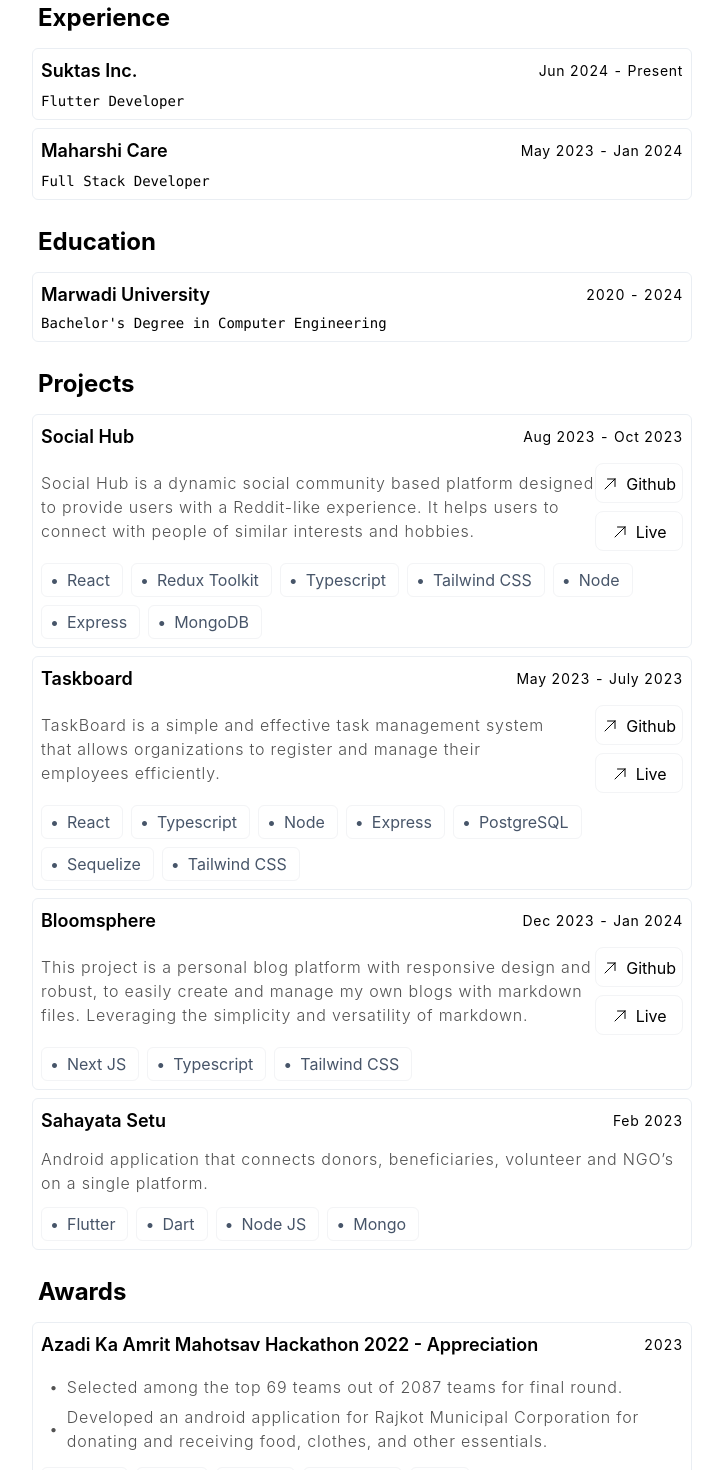
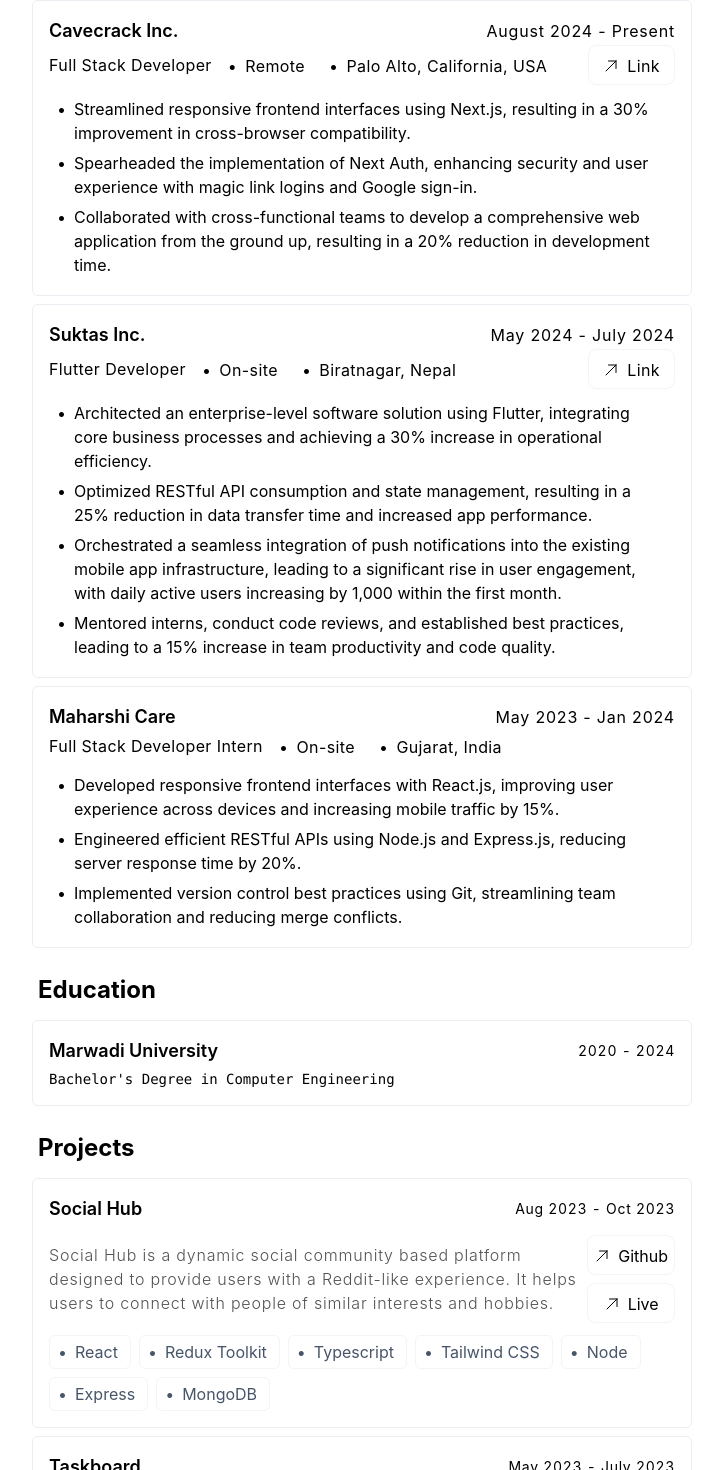
Before and after one commit to codexsusan/cv, a React (Vite) app: page / in a window 1280 px wide. Shown: the part 504-1974 px from the top of the page, without its empty margins (278-1001 px from the left). Built offline with nearby package versions, Linux system fonts and the light colour scheme.

Commit message:
added link and location for company link

```diff
--- a/src/components/cards/AwardCard.tsx
+++ b/src/components/cards/AwardCard.tsx
@@ -12,28 +12,24 @@
 
 function AwardCard({ award }: { award: AwardCardProps }) {
     return (
-        <div className="lex flex-col space-y-3 border border-slate-300/40 p-2 rounded-md hover:bg-gray-50 hover:border-gray-300">
+        <div className="lex flex-col space-y-3 border border-slate-300/40 p-4 rounded-md hover:bg-gray-50 hover:border-gray-300">
             <div className="flex justify-between items-center gap-x-2">
                 <SubHeader>{award.event}</SubHeader>
                 <p className="text-sm tabular-nums tracking-wider">{award.date}</p>
             </div>
             <div className="flex items-center">
                 <Description>
-                    <List>
-                        Selected among the top 69 teams out of 2087 teams for final round.
-                    </List>
-                    <List>
-                        Developed an android application for Rajkot Municipal Corporation
-                        for donating and receiving food, clothes, and other essentials.
-                    </List>
+                    {award.points.map((point, index) => {
+                        return <List key={index}>{point}</List>;
+                    })}
                 </Description>
             </div>
             <div className="flex gap-2 flex-wrap">
-                <Bullet>Flutter</Bullet>
-                <Bullet>Dart</Bullet>
-                <Bullet>Node</Bullet>
-                <Bullet>Express</Bullet>
-                <Bullet>Git</Bullet>
+                {
+                    award.stack.map((skill, index) => {
+                        return <Bullet key={index}>{skill}</Bullet>;
+                    })
+                }
             </div>
         </div>
     );
--- a/src/components/cards/EducationCard.tsx
+++ b/src/components/cards/EducationCard.tsx
@@ -8,7 +8,7 @@
 
 function EducationCard({ education }: { education: EducationCardProps }) {
   return (
-    <div className="flex flex-col gap-y-1 border border-slate-300/40 p-2 rounded-md hover:border-gray-300 hover:bg-gray-50">
+    <div className="flex flex-col gap-y-1 border border-slate-300/40 p-4 rounded-md hover:border-gray-300 hover:bg-gray-50">
       <div className="flex justify-between items-center">
         <SubHeader>{education.institute}</SubHeader>
         <p className="text-sm tabular-nums tracking-wider">{education.date}</p>
--- a/src/components/cards/ExperienceCard.tsx
+++ b/src/components/cards/ExperienceCard.tsx
@@ -1,26 +1,55 @@
-import Bullet from "../common/Bullet";
+import Link from "../../assets/icons/link";
+import Button from "../common/Button";
+import List from "../common/List";
 import SubHeader from "../common/SubHeader";
 
 export interface ExperienceCardProps {
   role: string;
   company: string;
+  link: string;
+  location: string;
   date: string;
   type: string;
   description: string;
+  tasks: string[];
 }
 
 function ExperienceCard({ experience }: { experience: ExperienceCardProps }) {
   return (
-    <div className="flex flex-col gap-y-1.5 border border-slate-300/40 p-2 rounded-md hover:bg-gray-50 hover:border-gray-300">
+    <div className="flex flex-col  border border-slate-300/40 p-4 rounded-md hover:bg-gray-50 hover:border-gray-300">
       <div className="flex justify-between items-center">
         <div className="flex items-baseline gap-x-2 ">
           <SubHeader>{experience.company}</SubHeader>
         </div>
-        <p className="text-sm tabular-nums tracking-wider">{experience.date}</p>
+        <p className="text-base tracking-wider">{experience.date}</p>
       </div>
-      <div className="flex items-center gap-x-2">
-        <div className="text-sm font-mono">{experience.role}</div>
-        {experience.type.length > 0 && <Bullet>{experience.type}</Bullet>}
+      <div className="max-h-min flex justify-between items-center gap-x-2 tracking-wide">
+        <div className="flex items-center gap-x-2">
+          <div className="font-normal">{experience.role}</div>
+          {experience.type.length > 0 && <List>{experience.type}</List>}
+          <List>{experience.location}</List>
+        </div>
+        {experience.link.length > 0 && (
+          <Button>
+            <div className="flex items-center gap-x-2 px-2">
+              <Link />
+              <a
+                href={experience.link}
+                target="_blank"
+                className="text-base no-underline"
+              >
+                Link
+              </a>
+            </div>
+          </Button>
+        )}
+      </div>
+      <div className="mt-2">
+        {
+          experience.tasks.map((task, index) => {
+            return <List key={index}>{task}</List>;
+          })
+        }
       </div>
     </div>
   );
--- a/src/components/cards/ProjectCard.tsx
+++ b/src/components/cards/ProjectCard.tsx
@@ -17,7 +17,7 @@
 
 function ProjectCard({ project }: { project: ProjectCardProps }) {
   return (
-    <div className="lex flex-col space-y-3 border border-slate-300/40 p-2 rounded-md hover:bg-gray-50 hover:border-gray-300">
+    <div className="flex flex-col space-y-3 border border-slate-300/40 p-4 rounded-md hover:bg-gray-50 hover:border-gray-300">
       <div className="flex justify-between items-center">
         <SubHeader>{project.title}</SubHeader>
         <p className="text-sm tabular-nums tracking-wider">{project.date}</p>
--- a/src/components/common/List.tsx
+++ b/src/components/common/List.tsx
@@ -1,6 +1,6 @@
 function List({ children }: { children: string }) {
     return (
-        <div className="flex items-center gap-x-2 pt-1 pb-0.5 px-2 rounded-md">
+        <div className="flex items-start gap-x-2 pt-1 pb-0.5 px-2 rounded-md">
             <p>•</p>
             <p className="">{children}</p>
         </div>
--- a/src/user-data.json
+++ b/src/user-data.json
@@ -1,7 +1,7 @@
 {
   "profile": {
     "name": "Susan Khadka",
-    "description": "Dedicated and innovative Full Stack Developer with a strong foundation in web and mobile application development. Proficient in MERN stack, Next.js, and Flutter, with a proven track record of creating user-centric applications that solve real-world problems.",
+    "description": "Dedicated and innovative Full Stack Developer with a strong foundation in web development and a passion for building user-friendly and efficient software solutions.",
     "location": "Biratnagar, Nepal",
     "image": "https://avatars.githubusercontent.com/u/106180687?v=4",
     "email": { "name": "Email", "link": "mailto:susankhadka708@gmail.com" },
@@ -27,18 +27,47 @@
   ],
   "experiences": [
     {
+      "role": "Full Stack Developer",
+      "company": "Cavecrack Inc.",
+      "link": "https://cavecrack.com",
+      "location": "Palo Alto, California, USA",
+      "date": "August 2024 - Present",
+      "type": "Remote",
+      "description": "",
+      "tasks": [
+        "Streamlined responsive frontend interfaces using Next.js, resulting in a 30% improvement in cross-browser compatibility.",
+        "Spearheaded the implementation of Next Auth, enhancing security and user experience with magic link logins and Google sign-in.",
+        "Collaborated with cross-functional teams to develop a comprehensive web application from the ground up, resulting in a 20% reduction in development time."
+      ]
+    },
+    {
       "role": "Flutter Developer",
       "company": "Suktas Inc.",
-      "date": "Jun 2024 - Present",
-      "type": "",
-      "description": "Worked as a founding engineer to develop a collaborative platform for doctor's and patients."
+      "link": "https://suktas.com",
+      "location": "Biratnagar, Nepal",
+      "date": "May 2024 - July 2024",
+      "type": "On-site",
+      "description": "",
+      "tasks": [
+        "Architected an enterprise-level software solution using Flutter, integrating core business processes and achieving a 30% increase in operational efficiency.",
+        "Optimized RESTful API consumption and state management, resulting in a 25% reduction in data transfer time and increased app performance.",
+        "Orchestrated a seamless integration of push notifications into the existing mobile app infrastructure, leading to a significant rise in user engagement, with daily active users increasing by 1,000 within the first month.",
+        "Mentored interns, conduct code reviews, and established best practices, leading to a 15% increase in team productivity and code quality."
+      ]
     },
     {
-      "role": "Full Stack Developer",
+      "role": "Full Stack Developer Intern",
       "company": "Maharshi Care",
+      "link": "",
+      "location": "Gujarat, India",
       "date": "May 2023 - Jan 2024",
-      "type": "",
-      "description": "Worked as a founding engineer to develop a collaborative platform for doctor's and patients."
+      "type": "On-site",
+      "description": "",
+      "tasks": [
+        "Developed responsive frontend interfaces with React.js, improving user experience across devices and increasing mobile traffic by 15%.",
+        "Engineered efficient RESTful APIs using Node.js and Express.js, reducing server response time by 20%.",
+        "Implemented version control best practices using Git, streamlining team collaboration and reducing merge conflicts."
+      ]
     }
   ],
   "education": [
@@ -115,10 +144,15 @@
     },
     {
       "title": "Sahayata Setu",
-      "description": "Android application that connects donors, beneficiaries, volunteer and NGO’s on a single platform.",
+      "description": "Android application that connects donors, beneficiaries, volunteer and NGO's on a single platform.",
       "date": "Feb 2023",
       "stack": ["Flutter", "Dart", "Node JS", "Mongo"],
-      "links": []
+      "links": [
+        {
+          "name": "Github",
+          "link": "https://github.com/Sahayata-Setu/app"
+        }
+      ]
     }
   ],
   "awards": [
@@ -126,8 +160,7 @@
       "event": "Azadi Ka Amrit Mahotsav Hackathon 2022 - Appreciation",
       "date": "2023",
       "points": [
-        "Selected among the top 69 teams out of 2087 teams for final round.",
-        "Developed an android application for Rajkot Municipal Corporation for donating and receiving food, clothes, and other essentials."
+        "Led a high-performing team to victory, securing second place among 2500+ competitors by developing an innovative solution for non-monetary donations."
       ],
       "stack": ["Flutter", "Dart", "Node", "Express", "Git", "MongoDB"]
     }
```
